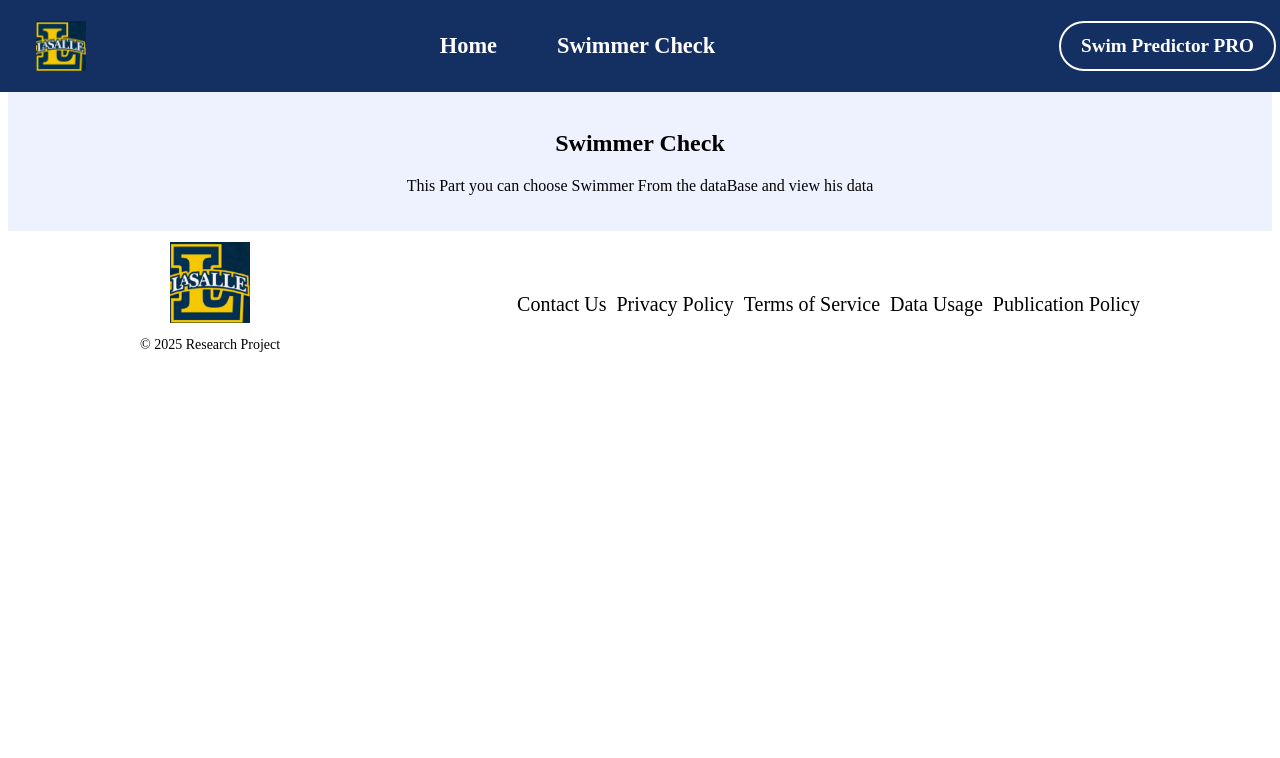
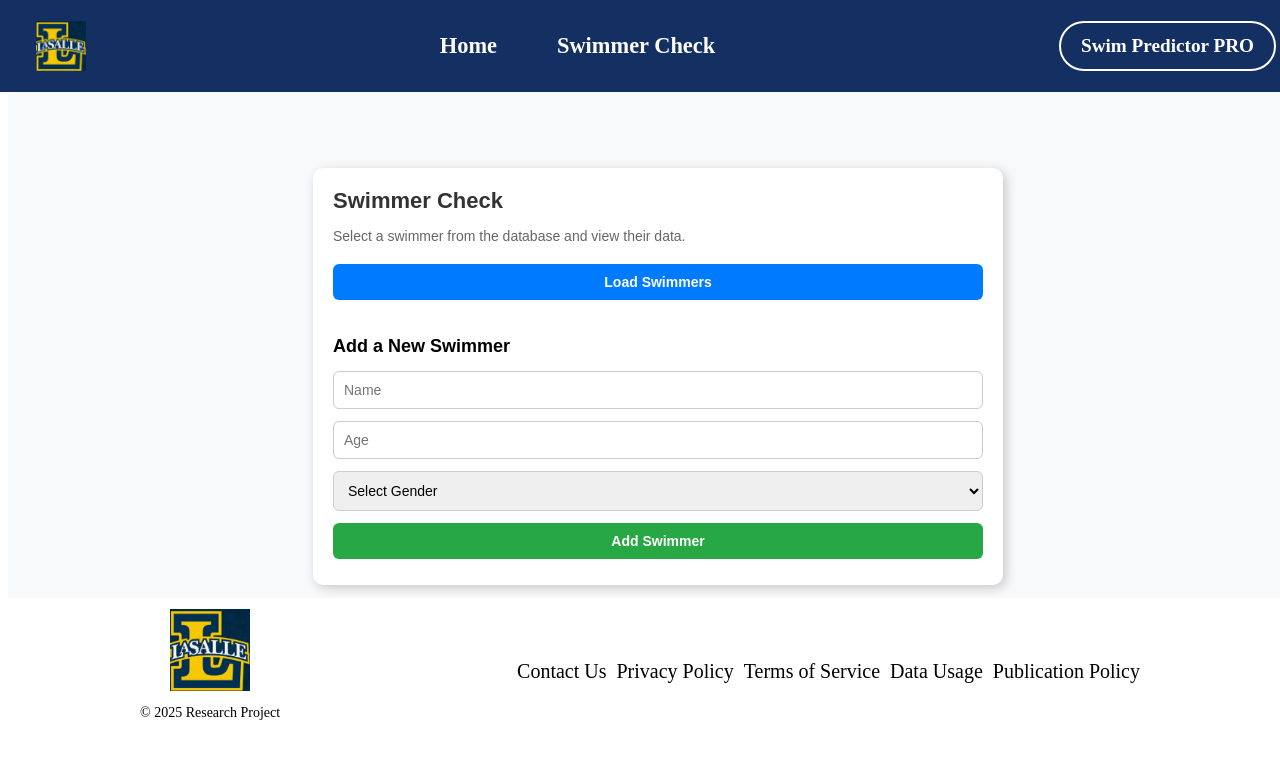
Before and after one commit to stavG123/Math_Project, a React (Create React App) app in the folder Frontend/: page /swimmer in a window 1280 px wide. Shown: the top 758 px of the page. Built offline with nearby package versions, Linux system fonts and the light colour scheme.

Commit message:
connect the beck and front with api and making progress with the swimmer and swimmer database

```diff
--- a/Frontend/package.json
+++ b/Frontend/package.json
@@ -3,6 +3,7 @@
   "version": "1.0.0",
   "private": true,
   "dependencies": {
+    "axios": "^1.7.9",
     "chart.js": "^3.9.1",
     "framer-motion": "^12.4.7",
     "react": "^18.0.0",
--- a/Frontend/src/components/CSS/Swimmer.css
+++ b/Frontend/src/components/CSS/Swimmer.css
@@ -1,7 +1,98 @@
-.swimmer-text-bar {
-    text-align: center;
-    padding: 20px;
-    background-color: #eef2ff;
-    margin-top: 20px;
-    border-top: 2px solid #1e40af;
-  }
+/* Swimmer.css */
+#root {
+  width: 100vw; /* Make it full width */
+  min-height: 60vh; /* Ensure it takes the full height of the viewport */
+  display: flex;
+  flex-direction: column; /* Stack children elements properly */
+  align-items: center; /* Center horizontally */
+  justify-content: flex-start; /* Align content towards the top */
+  padding-bottom: 50px; /* Ensure spacing at the bottom */
+  background-color: #f8f9fa; /* Optional: Light background */
+}
+.swimmer-container {
+  position: relative;
+  top: 100px; /* Move it down to avoid navbar overlap */
+  left: 10px; /* Slightly adjust left position */
+  width: 650px; /* Increase width */
+  padding: 20px; /* Increase padding */
+  background: white;
+  border-radius: 10px;
+  box-shadow: 3px 3px 12px rgba(0, 0, 0, 0.2);
+  font-family: Arial, sans-serif;
+}
+
+.swimmer-text-bar h2 {
+  margin: 0 0 12px 0;
+  font-size: 22px;
+  color: #333;
+}
+
+.swimmer-text-bar p {
+  font-size: 14px;
+  color: #666;
+}
+
+.load-button,
+.close-button,
+.add-button {
+  width: 100%;
+  padding: 10px;
+  margin: 6px 0;
+  border: none;
+  border-radius: 6px;
+  cursor: pointer;
+  font-weight: bold;
+  font-size: 14px;
+}
+
+.load-button {
+  background-color: #007bff;
+  color: white;
+}
+
+.close-button {
+  background-color: #ff4d4d;
+  color: white;
+}
+
+.add-button {
+  background-color: #28a745;
+  color: white;
+}
+
+.swimmer-list {
+  list-style: none;
+  padding: 0;
+  margin: 12px 0;
+  max-height: 180px; /* Increase list height */
+  overflow-y: auto;
+  border: 1px solid #ddd;
+  border-radius: 5px;
+  background: #f9f9f9;
+  padding: 5px;
+}
+
+.swimmer-item {
+  padding: 6px;
+  border-bottom: 1px solid #ddd;
+}
+
+.swimmer-form {
+  display: flex;
+  flex-direction: column;
+  margin-top: 12px;
+}
+
+.swimmer-form input,
+.swimmer-form select {
+  padding: 10px;
+  margin: 6px 0;
+  border: 1px solid #ccc;
+  border-radius: 6px;
+  font-size: 14px;
+}
+
+.swimmer-form h3 {
+  font-size: 18px;
+  margin-bottom: 8px;
+}
--- a/Frontend/src/components/Swimmer.js
+++ b/Frontend/src/components/Swimmer.js
@@ -1,16 +1,98 @@
-import React from "react";
+import React, { useState } from "react";
+import axios from "axios";
 import "./CSS/Swimmer.css"; // Import styling
 
 const Swimmer = () => {
+  // Initial State: The swimmers list starts as an empty array ([]), meaning there are no swimmers initially.
+  /*
+     1️⃣ When the component first renders, `swimmers` is set to an empty array.
+     2️⃣ When new swimmer data is fetched from the Flask backend, `setSwimmers` updates `swimmers` with the fetched data.
+     3️⃣ The component re-renders whenever `swimmers` is updated, displaying the new list.
+  */
+  const [swimmers, setSwimmers] = useState([]);
+  // Initial State: The list is hidden (`false`) when the component first renders.
+  /*
+     1️⃣ When the component first renders, `isListVisible` is set to `false`, meaning the list is hidden.
+     2️⃣ `setIsListVisible` updates `isListVisible` when needed, toggling the visibility of the swimmers' list.
+     3️⃣ The component re-renders whenever `isListVisible` is updated, showing or hiding the list accordingly.
+  */
+  const [isListVisible, setIsListVisible] = useState(false);
+  const [newSwimmer, setNewSwimmer] = useState({ name: "", age: "", gender: "" });
+
+  // ✅ Fetch Swimmers
+  const fetchSwimmers = async () => {
+    try {
+      // The await keyword pauses execution until the request is completed.
+      const response = await axios.get("http://127.0.0.1:5000/swimmers");
+      setSwimmers(response.data);
+      setIsListVisible(true);
+    } catch (error) {
+      console.error("Error fetching swimmers:", error.response?.data || error.message);
+    }
+  };
+
+  // ✅ Hide Swimmers
+  const closeSwimmers = () => {
+    setIsListVisible(false);
+  };
+
+  // ✅ Handle Input Change
+  const handleChange = (e) => { //The function takes an event (e) as a parameter.
+    setNewSwimmer({
+      ...newSwimmer, // Keep existing values
+      [e.target.name]: e.target.value // Update the changed field, e.target.name gives the name of the input field (name, age, or gender).
+    });
+  };
+
+  // ✅ Insert Swimmer (POST request)
+  const insertSwimmer = async (e) => {
+    e.preventDefault();
+    try {
+      const response = await axios.post("http://127.0.0.1:5000/swimmer", newSwimmer, {
+        headers: { "Content-Type": "application/json" }, // ✅ Required for Flask to parse JSON
+      });
+      console.log("Swimmer Added:", response.data);
+    } catch (error) {
+      console.error("Error adding swimmer:", error.response?.data || error.message);
+    }
+  };
+
   return (
     <div className="swimmer-container">
       <div className="swimmer-text-bar">
         <h2>Swimmer Check</h2>
-        <p>
-          This Part you can choose Swimmer From the dataBase and view his data
-        </p>
+        <p>Select a swimmer from the database and view their data.</p>
 
+        {/* ✅ Buttons */}
+        {!isListVisible ? (
+          <button className="load-button" onClick={fetchSwimmers}>Load Swimmers</button>
+        ) : (
+          <button className="close-button" onClick={closeSwimmers}>Close Swimmers</button>
+        )}
 
+        {/* ✅ Swimmers List */}
+        {isListVisible && (//It ensures that the element inside the parentheses only renders when isListVisible is true
+          <ul className="swimmer-list">
+            {swimmers.map((swimmer, index) => (
+              <li className="swimmer-item" key={index}>
+                {swimmer.Swimmer_ID}: {swimmer.Name}, Age: {swimmer.Age}, Gender: {swimmer.Gender}
+              </li>
+            ))}
+          </ul>
+        )}
+
+        {/* ✅ Insert Swimmer Form */}
+        <form className="swimmer-form" onSubmit={insertSwimmer}>
+          <h3>Add a New Swimmer</h3>
+          <input type="text" name="name" placeholder="Name" value={newSwimmer.name} onChange={handleChange} required />
+          <input type="number" name="age" placeholder="Age" value={newSwimmer.age} onChange={handleChange} required />
+          <select name="gender" value={newSwimmer.gender} onChange={handleChange} required>
+            <option value="">Select Gender</option>
+            <option value="Male">Male</option>
+            <option value="Female">Female</option>
+          </select>
+          <button type="submit" className="add-button">Add Swimmer</button>
+        </form>
       </div>
     </div>
   );
```
Also changed, not shown: 2 other files (tests, documents, lock files or other folders).
